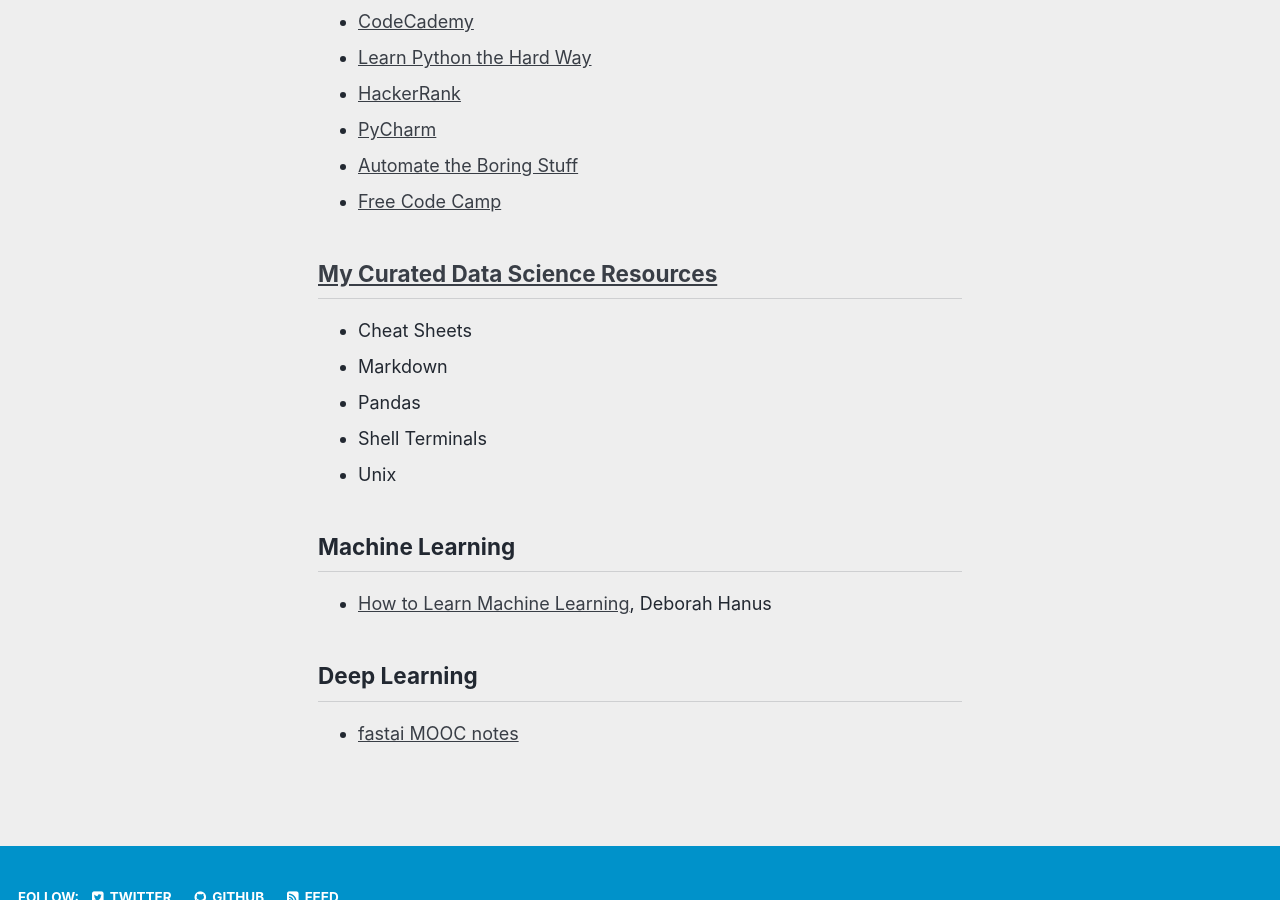
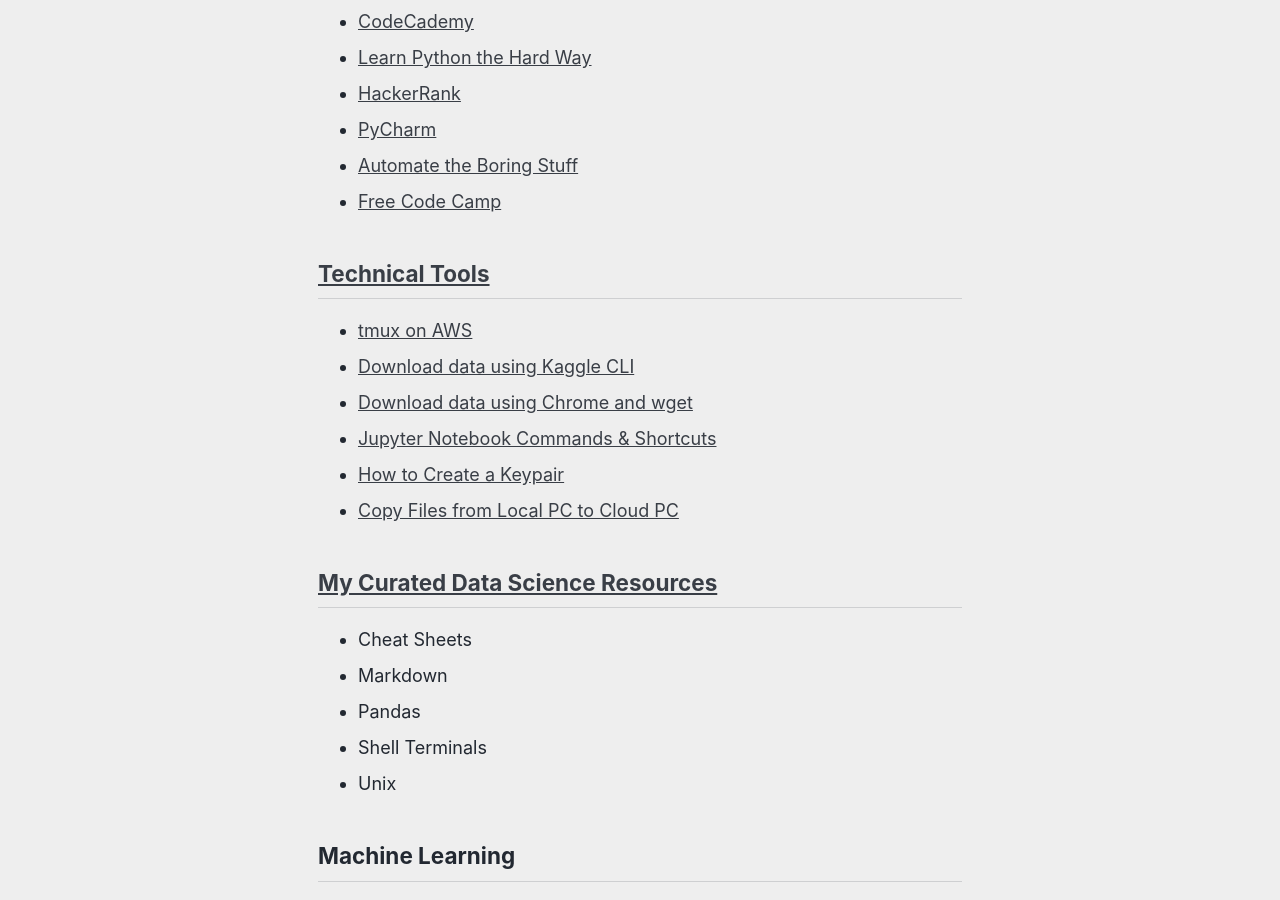
Before and after one commit to reshamas/reshamas.github.io, a Jekyll site: the page built from resources/ds_learning.md, in a window 1280 px wide and 900 px high, scrolled down 549 px. Built offline with Jekyll 4.4.1, drawn with Linux system fonts in a browser that asks for light colours.

Commit message:
Update ds_learning.md

```diff
--- a/resources/ds_learning.md
+++ b/resources/ds_learning.md
@@ -20,6 +20,15 @@
 - [Automate the Boring Stuff](https://automatetheboringstuff.com)
 - [Free Code Camp](https://medium.freecodecamp.org/learning-python-from-zero-to-hero-120ea540b567)
 
+## [Technical Tools](https://github.com/reshamas/fastai_deeplearn_part1/tree/master/tools)
+* [tmux on AWS](https://github.com/reshamas/fastai_deeplearn_part1/tree/master/tools/tmux.md)
+* [Download data using Kaggle CLI](https://github.com/reshamas/fastai_deeplearn_part1/tree/master/tools/download_data_kaggle_cli.md)
+* [Download data using Chrome and wget](https://github.com/reshamas/fastai_deeplearn_part1/tree/master/tools/download_data_browser_curlwget.md)
+* [Jupyter Notebook Commands & Shortcuts](https://github.com/reshamas/fastai_deeplearn_part1/tree/master/tools/jupyter_notebook.md)
+* [How to Create a Keypair](https://github.com/reshamas/fastai_deeplearn_part1/tree/master/tools/create_keypair.md)
+* [Copy Files from Local PC to Cloud PC](https://github.com/reshamas/fastai_deeplearn_part1/tree/master/tools/copy_files_local_to_cloud.md)
+
+
 ## [My Curated Data Science Resources](https://github.com/reshamas/ds_resources)
 - Cheat Sheets
 - Markdown
```
